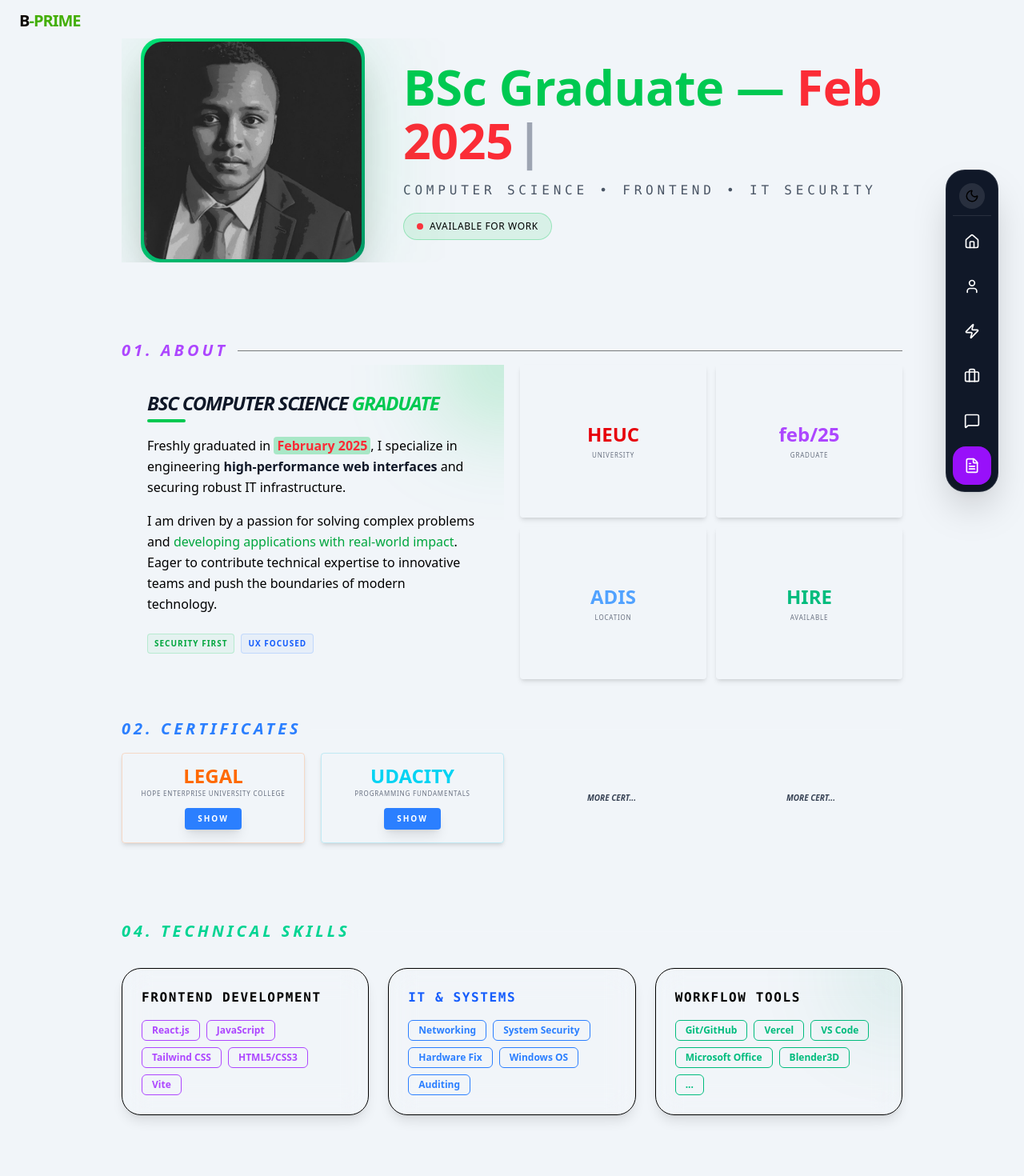
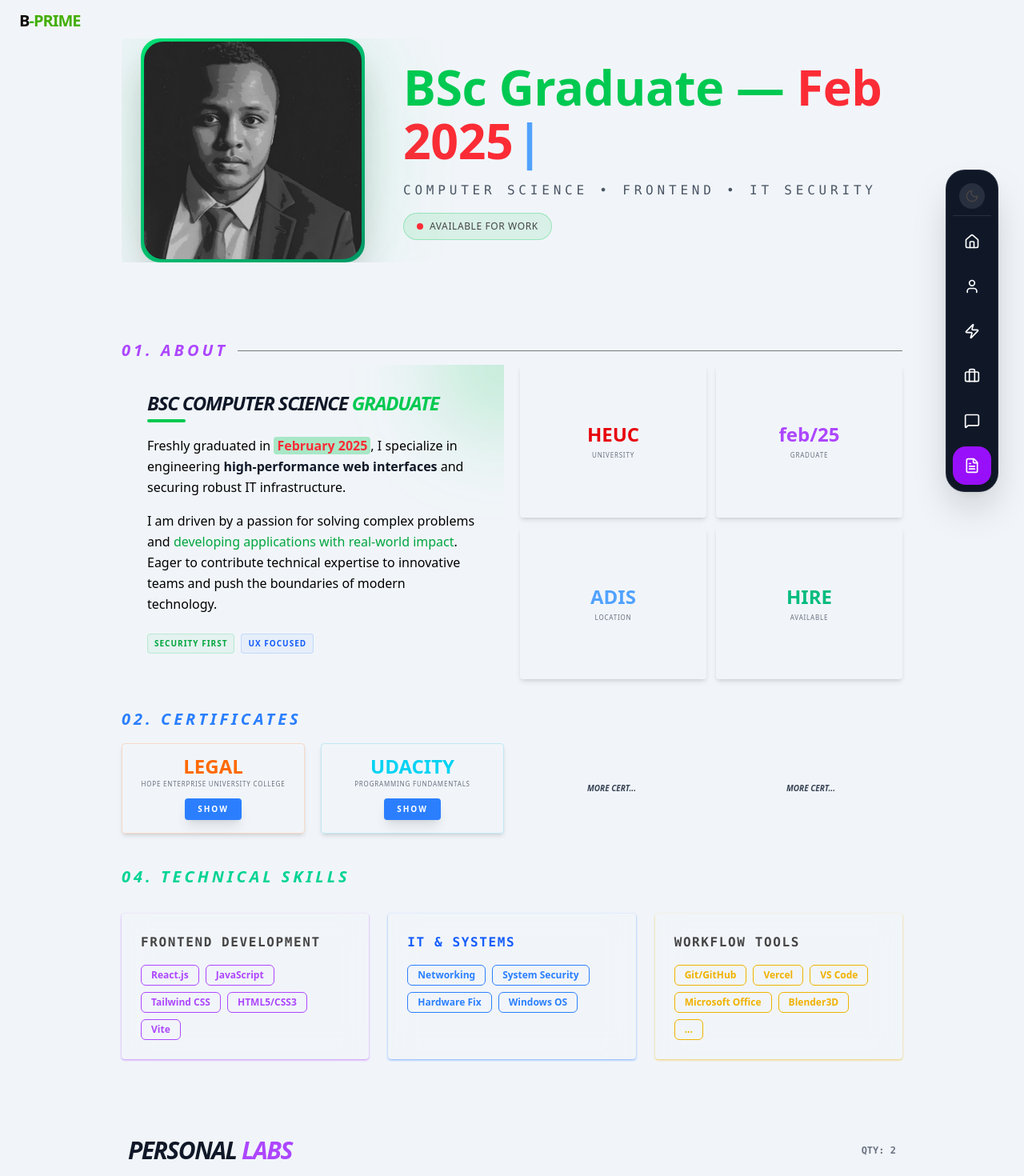
Before and after one commit to biniyamgossa1/biniyamgossa, a React (Vite) app: page / in a window 1280 px wide. Shown: the top 1470 px of the page at 80% size. Built offline with nearby package versions, Linux system fonts and the light colour scheme.

Commit message:
third commit

```diff
--- a/src/components/sections/About.jsx
+++ b/src/components/sections/About.jsx
@@ -23,7 +23,7 @@ const About = () => {
   ];
 
   return (
-    <section id="about" className="-mt-16 md:mt-1 space-y-12">
+    <section id="about" className="-mt-16 md:mt-1 space-y-9">
 
       {/* ================= 01. ABOUT SECTION ================= */}
       <div className="space-y-1">
--- a/src/components/sections/Hero.jsx
+++ b/src/components/sections/Hero.jsx
@@ -49,7 +49,7 @@ const Hero = () => {
       return (
         <>
           <span>{displayedText.slice(0, splitAt)}</span>
-          <span className="text-black ">{displayedText.slice(splitAt)}</span>
+          <span className="text-black dark:text-blue-500 ">{displayedText.slice(splitAt)}</span>
         </>
       );
     } else {
@@ -62,7 +62,7 @@ const Hero = () => {
       return (
         <>
           <span>{displayedText.slice(0, splitAt)}</span>
-          <span className="text-red-500">{displayedText.slice(splitAt)}</span>
+          <span className="text-red-500 dark:text-red-500">{displayedText.slice(splitAt)}</span>
         </>
       );
     }
@@ -99,20 +99,20 @@ const Hero = () => {
                   style={{ fontSize: "clamp(1.3rem, 6vw, 3.8rem)" }}
                 >
                   {renderStyledText()}
-                  <span className="inline-block animate-pulse ml-1 text-gray-400">|</span>
+                  <span className="inline-block animate-pulse ml-1 text-blue-400">|</span>
                 </div>
               </h1>
             </div>
 
             <div className="mt-2 sm:mt-4">
               <p
-                className="uppercase tracking-[0.15em] sm:tracking-[0.3em] text-gray-600 dark:text-green-400/80 font-mono"
+                className="uppercase tracking-[0.15em] sm:tracking-[0.3em] text-gray-600 font-mono"
                 style={{ fontSize: "clamp(0.65rem, 2vw, 1rem)" }}
               >
                 Computer Science • Frontend • IT Security
               </p>
 
-              <div className="mt-4 px-4 py-2 w-fit rounded-full bg-green-500/10 border border-green-500/30 text-black text-[10px] sm:text-xs uppercase tracking-wider flex items-center gap-2">
+              <div className="mt-4 px-4 py-2 w-fit rounded-full bg-green-500/10 border border-green-500/30 text-[10px] sm:text-xs dark:text-white uppercase tracking-wider flex items-center gap-2">
                 <span className="w-2 h-2 bg-red-500 rounded-full animate-pulse" />
                 Available for Work
               </div>
--- a/src/components/sections/Projects.jsx
+++ b/src/components/sections/Projects.jsx
@@ -7,8 +7,12 @@ const ProjectCard = ({ project, accent }) => {
   const accentColor = accent === 'purple' ? 'purple' : 'blue';
 
   return (
+      <>
+
     <div className="glass-card group flex flex-col overflow-hidden h-full border-2 border-transparent transition-all duration-300 active:scale-95 shadow-lg">
+      <div className="">
 
+      </div>
       {/* 1. Header Area - Height optimized for 2-col layout */}
       <div className={`h-24 md:h-32 bg-${accentColor}-500/10 flex items-center justify-center relative`}>
         <span className={`text-${accentColor}-500/20 font-black text-2xl md:text-4xl uppercase tracking-tighter`}>
@@ -36,13 +40,14 @@ const ProjectCard = ({ project, accent }) => {
           href={project.link || "#"}
           target="_blank"
           rel="noopener noreferrer"
-          className={`w-full py-2 md:py-3 bg-${accentColor}-600 hover:bg-${accentColor}-500 text-white rounded-xl flex items-center justify-center gap-2 font-black uppercase tracking-widest text-[9px] md:text-xs transition-all shadow-md shadow-${accentColor}-500/20`}
+          className={`w-full py-2 items-center md:py-3 bg-${accentColor}-600 hover:bg-${accentColor}-500 text-white rounded-xl flex items-center justify-center gap-2 font-black uppercase tracking-widest text-[9px] md:text-xs transition-all shadow-md shadow-${accentColor}-500/20`}
         >
-          <span>View Project</span>
+          <span><span>.</span>Live</span>
           <ExternalLink size={12} className="md:w-4 md:h-4" />
         </a>
       </div>
     </div>
+      </>
   );
 };
 
@@ -52,8 +57,8 @@ const Projects = () => {
       {/* PERSONAL PROJECTS */}
       <div>
         <div className="flex items-center justify-between mb-6 px-2">
-          <h2 className="text-lg md:text-3xl font-black uppercase tracking-tighter italic text-gray-900 dark:text-white">
-            Personal <span className="text-purple-500">Labs</span>
+          <h2 className="text-lg md:text-3xl font-black uppercase tracking-tighter italic text-gray-900 dark:text-gray-900">
+            Personal <span className="text-purple-500 dark:text-purple-500">Labs</span>
           </h2>
           <span className="text-[10px] md:text-xs text-gray-500 font-mono font-bold uppercase">
             QTY: {personalProjects.length}
@@ -65,7 +70,7 @@ const Projects = () => {
           {personalProjects.map((p, i) => (
             <ProjectCard key={i} project={p} accent="purple" />
           ))}
-        </div>
+        </div>s
       </div>
 
       {/* ACADEMIC PROJECTS */}
--- a/src/components/sections/Skills.jsx
+++ b/src/components/sections/Skills.jsx
@@ -5,57 +5,57 @@ const Skills = () => {
     {
       title: "Frontend Development",
       color: "purple",
-      skills: ["React.js", "JavaScript", "Tailwind CSS", "HTML5/CSS3", "Vite"]
+      skills: ["React.js", "JavaScript", "Tailwind CSS", "HTML5/CSS3", "Vite"],
+      border:"purple-500",
+      shadow: "shadow-purple-500/50" // Added full class
     },
     {
       title: "IT & Systems",
       color: "blue",
-      skills: ["Networking", "System Security", "Hardware Fix", "Windows OS", "Auditing"]
+      skills: ["Networking", "System Security", "Hardware Fix", "Windows OS", ],
+      border:"blue-500",
+      shadow: "shadow-blue-500/50" // Added full class
     },
     {
       title: "Workflow Tools",
-      color: "emerald",
-      skills: ["Git/GitHub", "Vercel", "VS Code", "Microsoft Office","Blender3D","..."]
+      color: "yellow",
+      skills: ["Git/GitHub", "Vercel", "VS Code", "Microsoft Office","Blender3D","..."],
+      border:"emerald-500",
+      shadow: "shadow-yellow-500/50" // Added full class
     }
   ];
 
-  // Map category colors to text colors for skill badges
   const textColors = {
     purple: "text-purple-500",
     blue: "text-blue-500",
-    emerald: "text-emerald-500",
+    yellow: "text-yellow-500",
   };
 
   return (
-    <section id="skills" className="space-y-4 md:space-y-8">
+    <section id="skills" className="space-y-4 md:space-y-8 -mt-14">
 
-      {/* Section Title */}
       <div className="flex items-center gap-3">
         <h2 className="text-xs md:text-xl font-black uppercase tracking-[0.2em] italic text-emerald-400">
           04. Technical Skills
         </h2>
-        <div className="h-[1px] bg-white/10 flex-grow" />
+        <div className="h-[1px]  flex-grow" />
       </div>
 
-      {/* Cards Grid */}
-      <div className="grid grid-cols-1 md:grid-cols-3 gap-4 md:gap-6">
+      <div className=" grid grid-cols-1 md:grid-cols-3 gap-4 md:gap-6">
         {categories.map((cat) => (
           <div
             key={cat.title}
-            className={`relative p-5 md:p-6 rounded-3xl bg-gradient-to-br from-${cat.color}-50/10 via-${cat.color}-100/20 to-${cat.color}-200/20
-              backdrop-blur-lg border border-${cat.color}-200/20 overflow-hidden group hover:scale-105 transition-transform duration-500 shadow-lg hover:shadow-2xl`}
+            className={`relative p-5 md:p-6 rounded-sm bg-gradient-to-br from-${cat.color}-50/10 via-${cat.color}-100/20 to-${cat.color}-200/20
+              backdrop-blur-lg overflow-hidden group hover:scale-105 transition-transform duration-500 shadow-sm ${cat.shadow} hover:shadow-2xl`}
           >
-            {/* Animated Gradient Glow */}
             <div className={`absolute -top-10 -right-10 w-28 h-28 rounded-full opacity-40
               bg-gradient-to-tr from-${cat.color}-400 via-${cat.color}-500 to-${cat.color}-600
               blur-3xl group-hover:opacity-70 transition-all duration-500`} />
 
-            {/* Category Title */}
             <h3 className={`text-sm md:text-base font-mono font-bold uppercase mb-4 text-${cat.color}-600 tracking-widest`}>
               {cat.title}
             </h3>
 
-            {/* Skills */}
             <div className="flex flex-wrap gap-2">
               {cat.skills.map((skill, i) => (
                 <span
--- a/src/index.css
+++ b/src/index.css
@@ -7,13 +7,13 @@
 
 :root {
   background-color: var(--color-brand-bg-light);
-  color: #000000; /* Absolute black for day mode */
+  color: #464545; /* Absolute black for day mode */
   scroll-behavior: smooth;
 }
 
-.dark {
+.dark  {
   background-color: var(--color-brand-bg-dark);
-  color: #ffffff !important; /* Absolute white for dark mode */
+  color: #ffffff ; /* Absolute white for dark mode */
 }
 
 body {
@@ -23,8 +23,8 @@ body {
 }
 
 /* Universal Text Visibility Fix */
-.dark h1, .dark h2, .dark h3, .dark h4, .dark p, .dark span {
-  color: #ffffff !important;
+.dark :where(h1, h2, h3, p):not([class*="text-"]) {
+  color: #fffbfb;
 }
 
 section {
```
